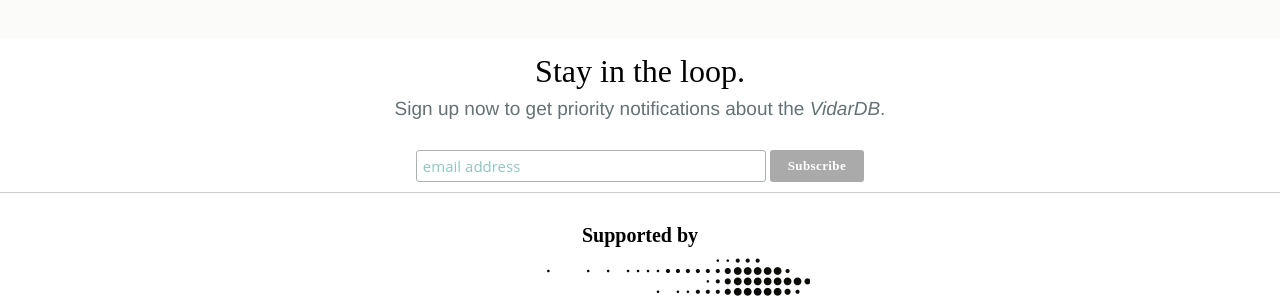
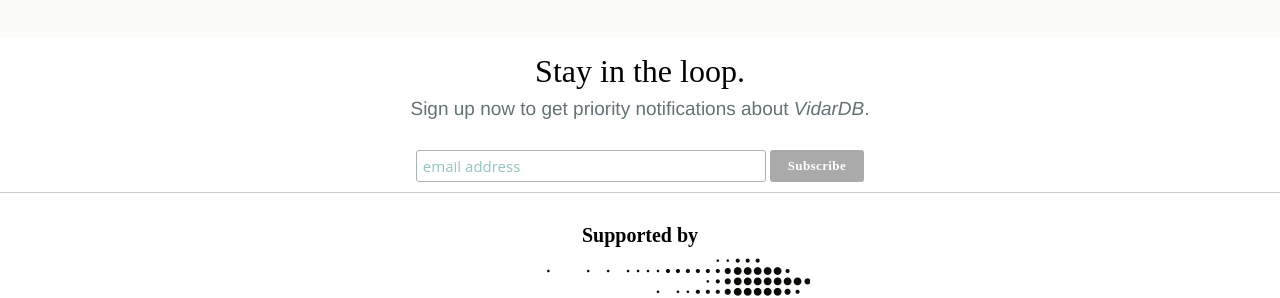
Before and after one commit to vidardb/vidardb.github.io, a Jekyll site: the page built from index.html, in a window 1280 px wide and 900 px high, scrolled down 1979 px. Shown: the part 179-477 px from the top of the window. Built offline with Jekyll 4.4.1, drawn with Linux system fonts in a browser that asks for light colours; the list of posts is cut into pages by our own code.

Commit message:
Update index.html

```diff
--- a/index.html
+++ b/index.html
@@ -97,7 +97,7 @@
             <form action="https://163.us5.list-manage.com/subscribe/post?u=4e94372016af846855c8b56a0&amp;id=6412871fc8" method="post" id="mc-embedded-subscribe-form" name="mc-embedded-subscribe-form" class="validate" target="_blank" novalidate>
                 <div id="mc_embed_signup_scroll">
                     <h1 class="no-anchor">Stay in the loop.</h1>
-                    <p class="lead">Sign up now to get priority notifications about the <em>VidarDB</em>.</p>
+                    <p class="lead">Sign up now to get priority notifications about <em>VidarDB</em>.</p>
                     <br/>
                     <input type="email" value="" name="EMAIL" class="email" id="mce-EMAIL" placeholder="email address" required>
                     <!-- real people should not fill this in and expect good things - do not remove this or risk form bot signups-->
```
